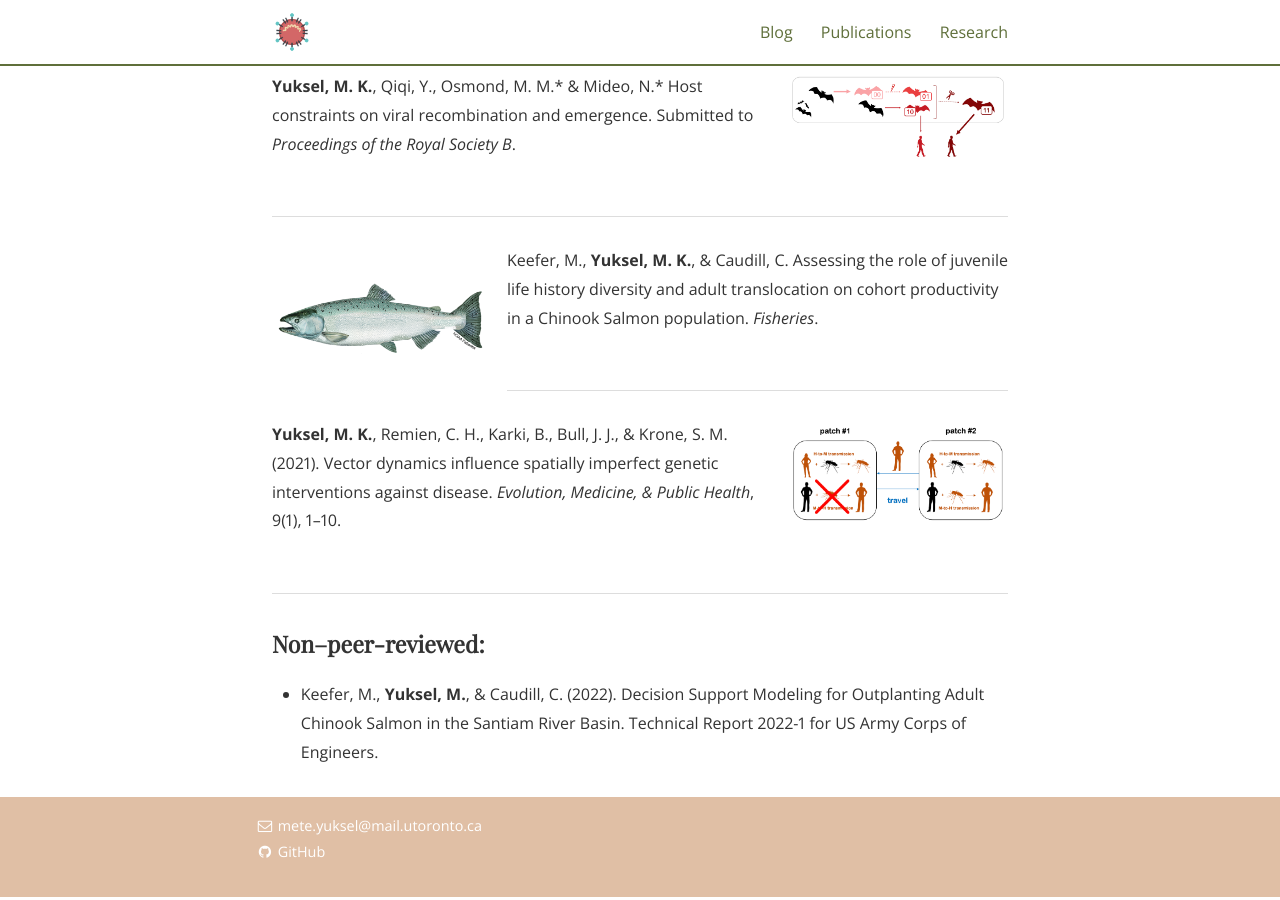
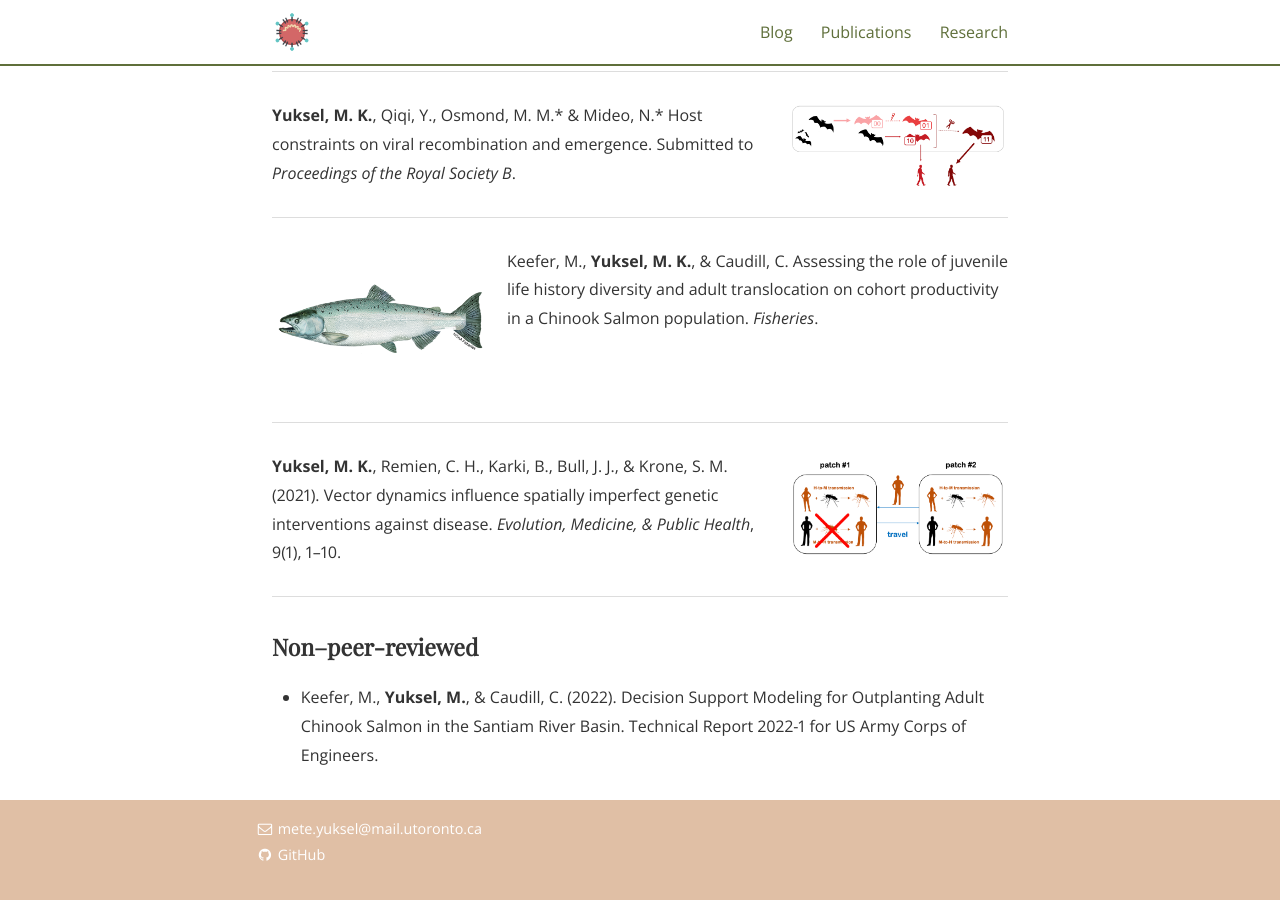
Before and after one commit to metekaanyuksel/metekaanyuksel.github.io, a Jekyll site: the page built from publications.md, in a window 1280 px wide and 900 px high, scrolled down 871 px. Built offline with Jekyll 4.4.1, drawn with Linux system fonts in a browser that asks for light colours; nearby versions of some CDN libraries; some web fonts are replaced.

Commit message:
another try

```diff
--- a/publications.md
+++ b/publications.md
@@ -11,29 +11,44 @@
 <h2>Publications</h2>
 <hr>
 
-<img src="/assets/null-model.png" style="float:left; width:220px; margin:0 15px 10px 0;">
-<b>Yuksel, M. K.</b>, Deraje, P., Osmond, M. M.* & Mideo, N.* A null model for the evolution of the recombination landscape. In prep.
-<br><br>
+<!-- Paper 1 -->
+<div style="display:flex; align-items:flex-start; margin-bottom:20px;">
+  <img src="/assets/null-model.png" style="width:220px; margin-right:15px;">
+  <div style="flex:1;">
+    <b>Yuksel, M. K.</b>, Deraje, P., Osmond, M. M.* & Mideo, N.* A null model for the evolution of the recombination landscape. In prep.
+  </div>
+</div>
 <hr>
 
-<img src="/assets/spillcombinavoir.png" style="float:right; width:220px; margin:0 0 10px 15px;">
-<b>Yuksel, M. K.</b>, Qiqi, Y., Osmond, M. M.* & Mideo, N.* Host constraints on viral recombination and emergence. Submitted to <i>Proceedings of the Royal Society B</i>.
-<br><br>
+<!-- Paper 2 -->
+<div style="display:flex; align-items:flex-start; margin-bottom:20px;">
+  <img src="/assets/spillcombinavoir.png" style="width:220px; margin-left:15px; order:2;">
+  <div style="flex:1; order:1;">
+    <b>Yuksel, M. K.</b>, Qiqi, Y., Osmond, M. M.* & Mideo, N.* Host constraints on viral recombination and emergence. Submitted to <i>Proceedings of the Royal Society B</i>.
+  </div>
+</div>
 <hr>
 
-<img src="/assets/chinook.png" style="float:left; width:220px; margin:0 15px 10px 0;">
-Keefer, M., <b>Yuksel, M. K.</b>, & Caudill, C. Assessing the role of juvenile life history diversity and adult translocation on cohort productivity in a Chinook Salmon population. <i>Fisheries</i>.
-<br><br>
+<!-- Paper 3 -->
+<div style="display:flex; align-items:flex-start; margin-bottom:20px;">
+  <img src="/assets/chinook.png" style="width:220px; margin-right:15px;">
+  <div style="flex:1;">
+    Keefer, M., <b>Yuksel, M. K.</b>, & Caudill, C. Assessing the role of juvenile life history diversity and adult translocation on cohort productivity in a Chinook Salmon population. <i>Fisheries</i>.
+  </div>
+</div>
 <hr>
 
-<img src="/assets/patch-model.png" style="float:right; width:220px; margin:0 0 10px 15px;">
-<b>Yuksel, M. K.</b>, Remien, C. H., Karki, B., Bull, J. J., & Krone, S. M. (2021). Vector dynamics influence spatially imperfect genetic interventions against disease. <i>Evolution, Medicine, & Public Health</i>, 9(1), 1–10.
-<br><br>
+<!-- Paper 4 -->
+<div style="display:flex; align-items:flex-start; margin-bottom:20px;">
+  <img src="/assets/patch-model.png" style="width:220px; margin-left:15px; order:2;">
+  <div style="flex:1; order:1;">
+    <b>Yuksel, M. K.</b>, Remien, C. H., Karki, B., Bull, J. J., & Krone, S. M. (2021). Vector dynamics influence spatially imperfect genetic interventions against disease. <i>Evolution, Medicine, & Public Health</i>, 9(1), 1–10.
+  </div>
+</div>
+<hr>
 </DIV>
 
-<hr>
-
-<h3>Non–peer-reviewed:</h3>
+<h3>Non–peer-reviewed</h3>
 <ul>
   <li>
     Keefer, M., <b>Yuksel, M.</b>, & Caudill, C. (2022). Decision Support Modeling for Outplanting Adult Chinook Salmon in the Santiam River Basin. Technical Report 2022-1 for US Army Corps of Engineers.
```
